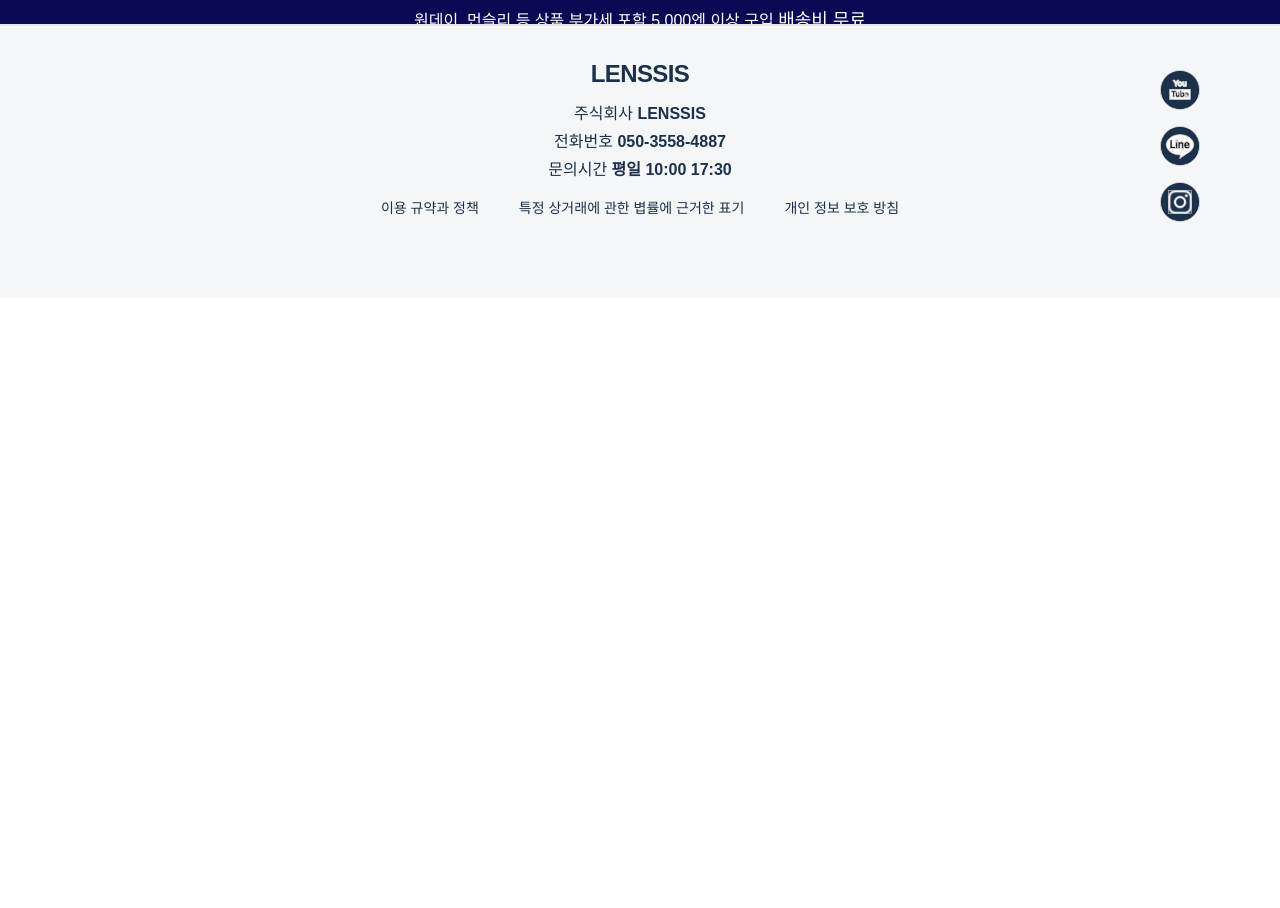
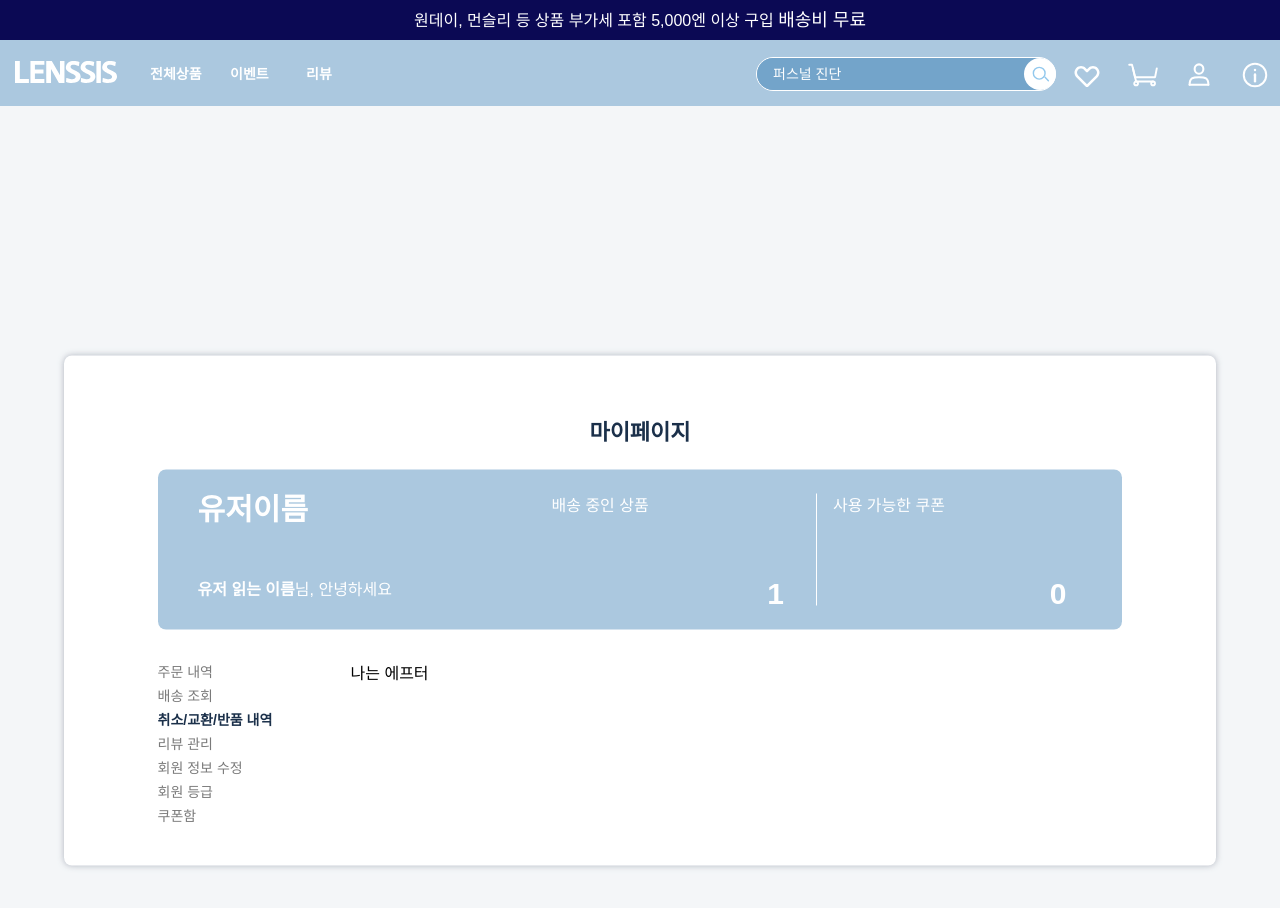
Before and after one commit to davidktlee/FinalProject-FE-Client, a React (Vite) app: page /mypage/myafter in a window 1280 px wide. Shown: the top 908 px of the page. Before the commit the page ends 800 px from the top, so only its background shows below. Built offline with nearby package versions, Linux system fonts and the light colour scheme; a web font is replaced by a local one.

Commit message:
feat: 탭스 매뉴 라우팅 및 side-navbar 구현

```diff
--- a/src/components/mypage/Mypage.tsx
+++ b/src/components/mypage/Mypage.tsx
@@ -1,4 +1,5 @@
 import React from 'react';
+import { Link, NavLink, Outlet, Route, Router, Routes } from 'react-router-dom';
 import PageLayout from '../common/ui/PageLayout';
 import MypageBanner from './MypageBanner';
 
@@ -7,6 +8,20 @@ const Mypage = () => {
     <PageLayout title='마이페이지' isTitleVisible={true} layoutWidth="[90%]">
       <div className='w-[90%] mx-auto'>
       <MypageBanner />
+      <div className='flex mt-8'>
+        <ul className='flex flex-col items-start justify-start w-[20%] gap-y-1 text-[#7a7a7a] text-sm'>
+          <li><NavLink className={({isActive}) => (isActive ? 'text-[#1B304A] font-bold' : 'text-inherit')} to="myorder">주문 내역</NavLink></li>
+          <li><NavLink className={({isActive}) => (isActive ? 'text-[#1B304A] font-bold' : 'text-inherit')} to="mytracking">배송 조회</NavLink></li>
+          <li><NavLink className={({isActive}) => (isActive ? 'text-[#1B304A] font-bold' : 'text-inherit')} to="myafter">취소/교환/반품 내역</NavLink></li>
+          <li><NavLink className={({isActive}) => (isActive ? 'text-[#1B304A] font-bold' : 'text-inherit')} to="myreview">리뷰 관리</NavLink></li>
+          <li><NavLink className={({isActive}) => (isActive ? 'text-[#1B304A] font-bold' : 'text-inherit')} to="myprofile">회원 정보 수정</NavLink></li>
+          <li><NavLink className={({isActive}) => (isActive ? 'text-[#1B304A] font-bold' : 'text-inherit')} to="mygrade">회원 등급</NavLink></li>
+          <li><NavLink className={({isActive}) => (isActive ? 'text-[#1B304A] font-bold' : 'text-inherit')} to="mycoupon">쿠폰함</NavLink></li>
+        </ul>
+      <div className='grow'>
+      <Outlet />
+      </div>
+      </div>
       </div>
     </PageLayout>
   );
--- /dev/null
+++ b/src/components/mypage/common/CardLayout.tsx
@@ -0,0 +1,11 @@
+import React from 'react';
+
+const CardLayout = () => {
+  return (
+    <div>
+
+    </div>
+  );
+};
+
+export default CardLayout;
--- /dev/null
+++ b/src/components/mypage/tabs/MyAfter.tsx
@@ -0,0 +1,11 @@
+import React from 'react';
+
+const MyAfter = () => {
+  return (
+    <div>
+      나는 에프터
+    </div>
+  );
+};
+
+export default MyAfter;
--- /dev/null
+++ b/src/components/mypage/tabs/MyCoupon.tsx
@@ -0,0 +1,11 @@
+import React from 'react';
+
+const MyCoupon = () => {
+  return (
+    <div>
+      나는 쿠폰
+    </div>
+  );
+};
+
+export default MyCoupon;
--- /dev/null
+++ b/src/components/mypage/tabs/MyGrade.tsx
@@ -0,0 +1,11 @@
+import React from 'react';
+
+const MyGrade = () => {
+  return (
+    <div>
+      나는 등급
+    </div>
+  );
+};
+
+export default MyGrade;
--- /dev/null
+++ b/src/components/mypage/tabs/MyOrder.tsx
@@ -0,0 +1,11 @@
+import React from 'react';
+
+const MyOrder = () => {
+  return (
+    <div>
+
+    </div>
+  );
+};
+
+export default MyOrder;
--- /dev/null
+++ b/src/components/mypage/tabs/MyProfile.tsx
@@ -0,0 +1,11 @@
+import React from 'react';
+
+const MyProfile = () => {
+  return (
+    <div>
+      나는 프로필
+    </div>
+  );
+};
+
+export default MyProfile;
--- /dev/null
+++ b/src/components/mypage/tabs/MyReview.tsx
@@ -0,0 +1,11 @@
+import React from 'react';
+
+const MyReview = () => {
+  return (
+    <div>
+      나는 리뷰
+    </div>
+  );
+};
+
+export default MyReview;
--- /dev/null
+++ b/src/components/mypage/tabs/MyTracking.tsx
@@ -0,0 +1,11 @@
+import React from 'react';
+
+const MyTracking = () => {
+  return (
+    <div>
+      나는 트레킹
+    </div>
+  );
+};
+
+export default MyTracking;
--- a/src/routes/router.tsx
+++ b/src/routes/router.tsx
@@ -14,6 +14,13 @@ import OneDayProductList from '../components/main/productList/OneDayProductList'
 import MonthlyProductList from '../components/main/productList/MonthlyProductList'
 import Header from '../components/header/Header'
 import Footer from '../components/footer/Footer'
+import MyOrder from '../components/mypage/tabs/MyOrder'
+import MyTracking from '../components/mypage/tabs/MyTracking'
+import MyAfter from '../components/mypage/tabs/MyAfter'
+import MyProfile from '../components/mypage/tabs/MyProfile'
+import MyReview from '../components/mypage/tabs/MyReview'
+import MyGrade from '../components/mypage/tabs/MyGrade'
+import MyCoupon from '../components/mypage/tabs/MyCoupon'
 
 const Router = () => {
   return (
@@ -31,7 +38,15 @@ const Router = () => {
         <Route path="/cart" element={<Cart />} />
         <Route path="/order" element={<Order />} />
         <Route path="/favorite" element={<Favorite />} />
-        <Route path="/mypage" element={<MypagePage />} />
+        <Route path="/mypage" element={<MypagePage />}>
+          <Route path='myorder'element={<MyOrder/>} />
+          <Route path="mytracking"element={<MyTracking/>} />
+          <Route path="myafter"element={<MyAfter />} />
+          <Route path="myprofile"element={<MyProfile />} />
+          <Route path="myreview"element={<MyReview />} />
+          <Route path="mygrade"element={<MyGrade />} />
+          <Route path="mycoupon"element={<MyCoupon />} />
+        </Route>
         <Route path="/event/:id" element={<EventDetail />} />
         <Route path="/*" element={<NotFound />} />
       </Routes>
```
